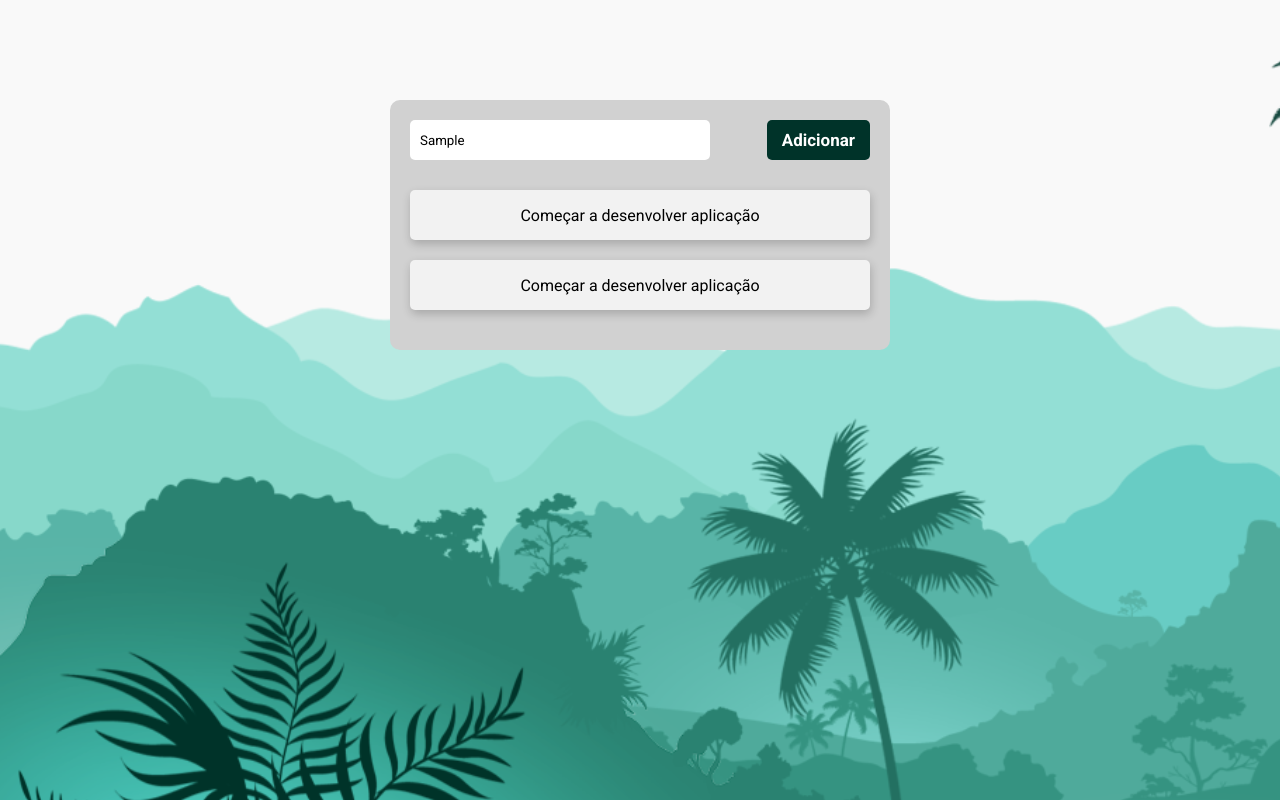
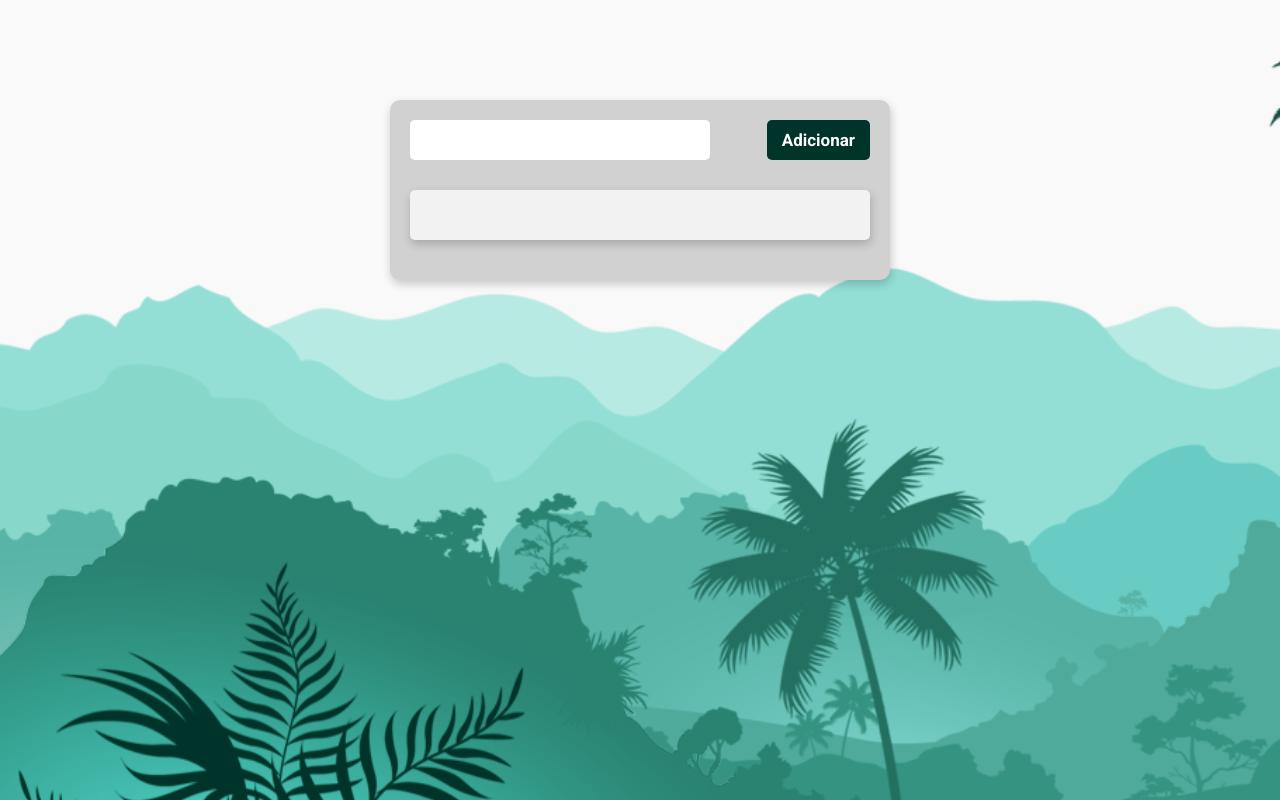
Before and after one commit to MrMiniDrag/Todolist, a plain HTML site: page index.html in a window 1280 px wide. Both pictures are taken after typing "Sample" into the empty fields and a click on the button "Adicionar". Drawn offline with Linux system fonts and the light colour scheme.

Commit message:
configurando a lista para adicionar e remover, a função remoção já está funcionando

```diff
--- a/index.html
+++ b/index.html
@@ -17,18 +17,11 @@
         <button class="button-add-task">Adicionar</button>
 
         <ul class="list-tasks">
-            <li class="task">
-                <img src="img/checked.png" alt="Check na tarefa>">
-                <p>Começar a desenvolver aplicação</p>
-                <img src="img/trash.png" alt="Tarefa excluida">
-            </li>
 
-            <li class="task">
-                <img src="img/checked.png" alt="Check na tarefa>">
-                <p>Começar a desenvolver aplicação</p>
-                <img src="img/trash.png" alt="Tarefa excluida">
-            </li>
         </ul>
     </div>
 </body>
+
+<script src="script.js"></script>
+
 </html>
--- /dev/null
+++ b/script.js
@@ -0,0 +1,51 @@
+const button = document.querySelector(".button-add-task")
+const input= document.querySelector(".input-task")
+const listaCompleta= document.querySelector(".list-tasks")
+
+let minhaListaDeItens = []
+
+function adicionarNovaTarefa () {
+    minhaListaDeItens.push({
+
+
+
+    })
+
+    input.value = " "
+
+    mostrarTarefas()
+}
+
+function mostrarTarefas () {
+
+    let novaLi = " "
+
+    minhaListaDeItens.forEach( (tarefa, posicao) => {
+
+        novaLi = novaLi + `
+
+            <li class="task">
+                <img src="img/checked.png" alt="Check na tarefa>>
+                <p>${tarefa}</p>
+                <img src="img/trash.png" alt="Tarefa excluida" onclick="deletarItem(${posicao})">
+            </li>
+
+        `
+
+    })
+
+listaCompleta.innerHTML = novaLi
+
+}
+
+function concluirTarefa () {
+
+}
+
+function deletarItem (posicao) {
+    minhaListaDeItens.splice(posicao, 1)
+
+    mostrarTarefas ()
+}
+
+button.addEventListener("click", adicionarNovaTarefa)
--- a/style.css
+++ b/style.css
@@ -17,6 +17,7 @@ body {
     border-radius: 10px;
     padding: 20px;
     margin: 100px auto 0;
+    box-shadow: 1px 4px 10px rgba(0, 0, 0, 0.2);
 }
 
 .input-task {
@@ -64,6 +65,7 @@ body {
     padding: 0px 15px;
     border-radius: 5px;
     margin-bottom: 20px;
+    cursor: pointer;
 }
 
 img {
```
